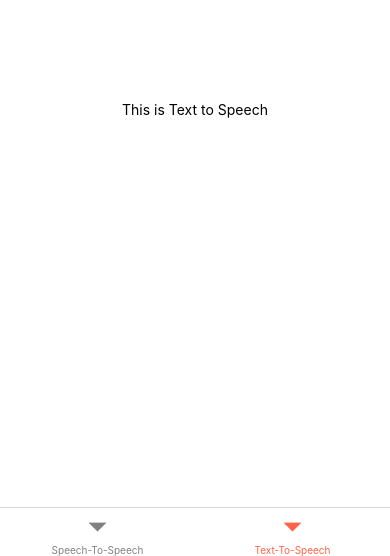
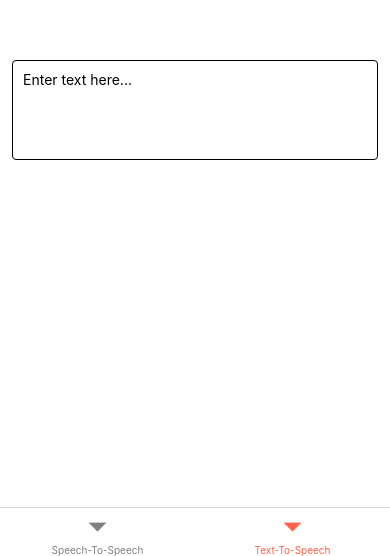
Before and after one commit to antlanger/LanguageSloth_Frontend, a React Native app: screen /Text-To-Speech in a window 390 px wide. Shown: the part 288-844 px from the top of the page. Built offline with nearby package versions, Linux system fonts and the light colour scheme.

Commit message:
Added Dropdown and Multiline Input

```diff
--- a/SpeechToSpeech.js
+++ b/SpeechToSpeech.js
@@ -1,11 +1,11 @@
 /* -------------------------------------------------------------------------- */
 /*                                   Imports                                  */
 /* -------------------------------------------------------------------------- */
-import * as React from 'react';
+import React, { useState } from 'react';
 import { StatusBar } from 'expo-status-bar';
-import { StyleSheet, Text, View, Button, Pressable } from 'react-native';
+import { StyleSheet, Text, View, Pressable } from 'react-native';
 import { Audio } from 'expo-av';
-import * as Sharing from 'expo-sharing';
+import {Dropdown} from 'react-native-element-dropdown';
 
 
 /* -------------------------------------------------------------------------- */
@@ -16,6 +16,7 @@ export default function SpeechToSpeech() {
   const [recordings, setRecordings] = React.useState([]);
   const [message, setMessage] = React.useState("");
 
+  /* -------------------------------- Recording ------------------------------- */
   async function startRecording() {
     try {
       const permission = await Audio.requestPermissionsAsync();
@@ -75,10 +76,45 @@ export default function SpeechToSpeech() {
     });
   }
 
+  /* -------------------------------- Dropdown -------------------------------- */
+  const dropdownData = [
+    { label: 'English', value: '1'},
+    { label: 'German', value: '2'},
+    { label: 'Spanish', value: '3'},
+    { label: 'Italian', value: '4'},
+    { label: 'French', value: '5'}
+  ];
+
+  const [value, setValue] = useState(null);
+  const [isFocus, setIsFocus] = useState(false);
+
   //<Button style={styles.button} onPress={() => Sharing.shareAsync(recordingLine.file)} title="Share"></Button>
 
   return (
     <View style={styles.container}>
+      <Dropdown
+          style={[styles.dropdown, isFocus && { borderColor: 'blue' }]}
+          placeholderStyle={styles.placeholderStyle}
+          selectedTextStyle={styles.selectedTextStyle}
+          inputSearchStyle={styles.inputSearchStyle}
+          iconStyle={styles.iconStyle}
+          data={dropdownData}
+          search
+          maxHeight={300}
+          labelField="label"
+          valueField="value"
+          placeholder={!isFocus ? 'Select item' : '...'}
+          searchPlaceholder="Search..."
+          value={value}
+          onFocus={() => setIsFocus(true)}
+          onBlur={() => setIsFocus(false)}
+          onChange={item => {
+            setValue(item.value);
+            setIsFocus(false);
+          }}
+        />
+
+
       <Text>{message}</Text>
         <Pressable
         onPress={recording ? stopRecording : startRecording}
@@ -126,5 +162,31 @@ const styles = StyleSheet.create({
     fontWeight: 'bold',
     letterSpacing: 0.25,
     color: 'white',
-  }
+  },
+  dropdown: {
+    height: 50,
+    borderColor: 'gray',
+    borderWidth: 0.5,
+    borderRadius: 8,
+    paddingHorizontal: 8,
+  },
+  placeholderStyle: {
+    fontSize: 16,
+    alignItems: 'center',
+    justifyContent: 'center',
+    paddingVertical: 20,
+    paddingHorizontal: 35
+  },
+  selectedTextStyle: {
+    fontSize: 16,
+    alignItems: 'center',
+    justifyContent: 'center',
+    paddingVertical: 20,
+    width: 150,
+    textAlign: 'center'
+  },
+  inputSearchStyle: {
+    height: 40,
+    fontSize: 16,
+  },
 });
--- a/TextToSpeech.js
+++ b/TextToSpeech.js
@@ -1,16 +1,38 @@
 /* -------------------------------------------------------------------------- */
 /*                                   Imports                                  */
 /* -------------------------------------------------------------------------- */
+import React, { useState } from 'react';
 import { StatusBar } from 'expo-status-bar';
-import { StyleSheet, Text, View } from 'react-native';
+import { StyleSheet, Text, View, TextInput } from 'react-native';
 
 /* -------------------------------------------------------------------------- */
 /*                               Implementation                               */
 /* -------------------------------------------------------------------------- */
 export default function TextToSpeech() {
+
+/* -------------------------------- Textinput ------------------------------- */
+const [text, onChangeText] = useState('Enter text here...');
+
+const MultilineTextInput = (props) => {
+  return (
+    <TextInput
+      {...props}
+      editable
+      maxLength={40}
+    />
+  );
+}
+
+
   return (
     <View style={styles.container}>
-        <Text> This is Text to Speech </Text>
+        <MultilineTextInput
+        multiline
+        numberOfLines={4}
+        onChangeText={text => onChangeText(text)}
+        value={text}
+        style={styles.input}
+        />
         <StatusBar style="auto"/>
     </View>
   );
@@ -23,7 +45,14 @@ const styles = StyleSheet.create({
   container: {
     flex: 1,
     backgroundColor: '#fff',
-    alignItems: 'center',
     justifyContent: 'center',
+  },
+  input: {
+    height: 100,
+    margin: 12,
+    borderWidth: 1,
+    padding: 10,
+    borderRadius: 4,
+    maxWidth: 600
   }
 });
--- a/package.json
+++ b/package.json
@@ -23,6 +23,7 @@
     "react-dom": "18.0.0",
     "react-native": "0.69.5",
     "react-native-audio-recorder-player": "^3.5.1",
+    "react-native-element-dropdown": "^2.4.0",
     "react-native-paper": "^4.12.4",
     "react-native-safe-area-context": "4.3.1",
     "react-native-screens": "~3.15.0",
```
Also changed, not shown: 1 other file (tests, documents, lock files or other folders).
